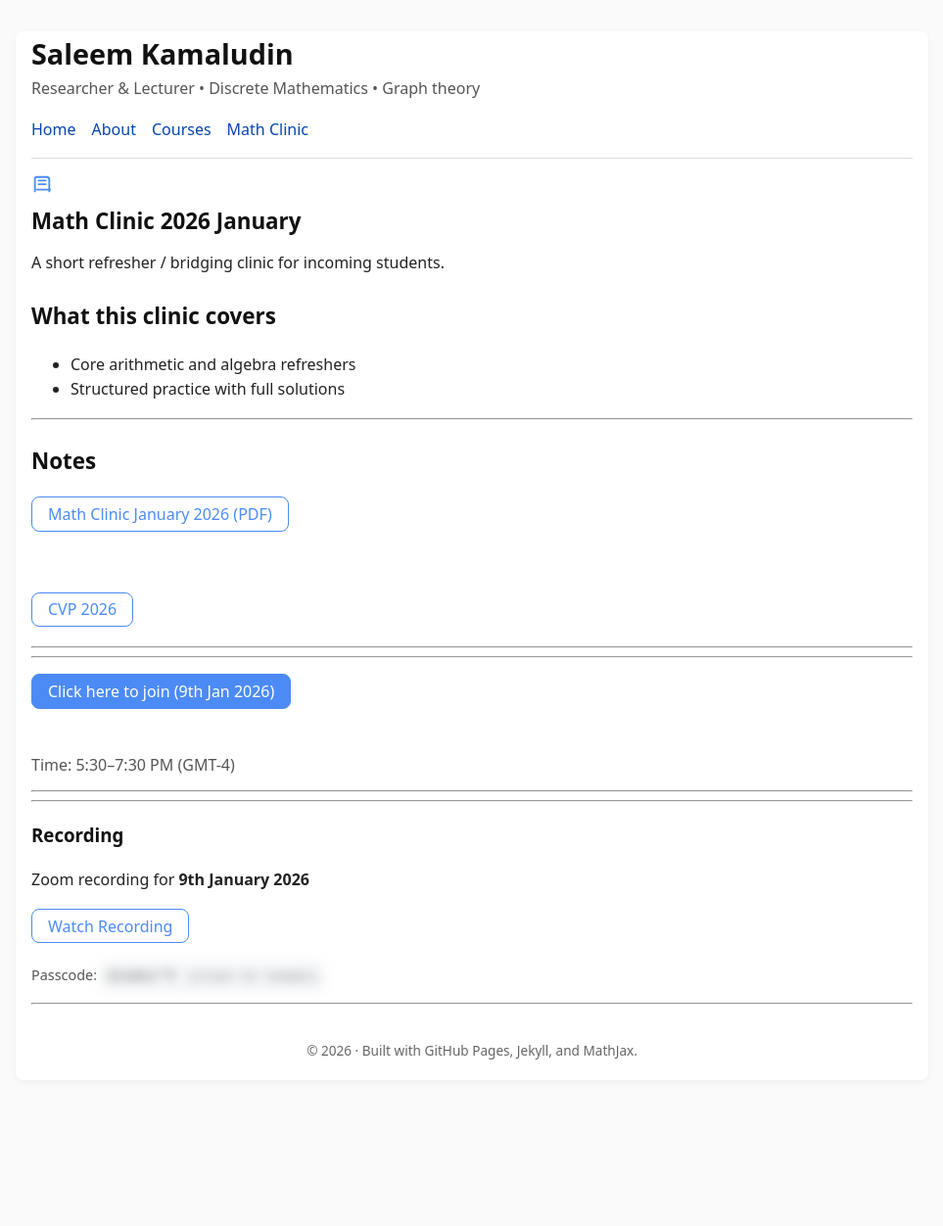
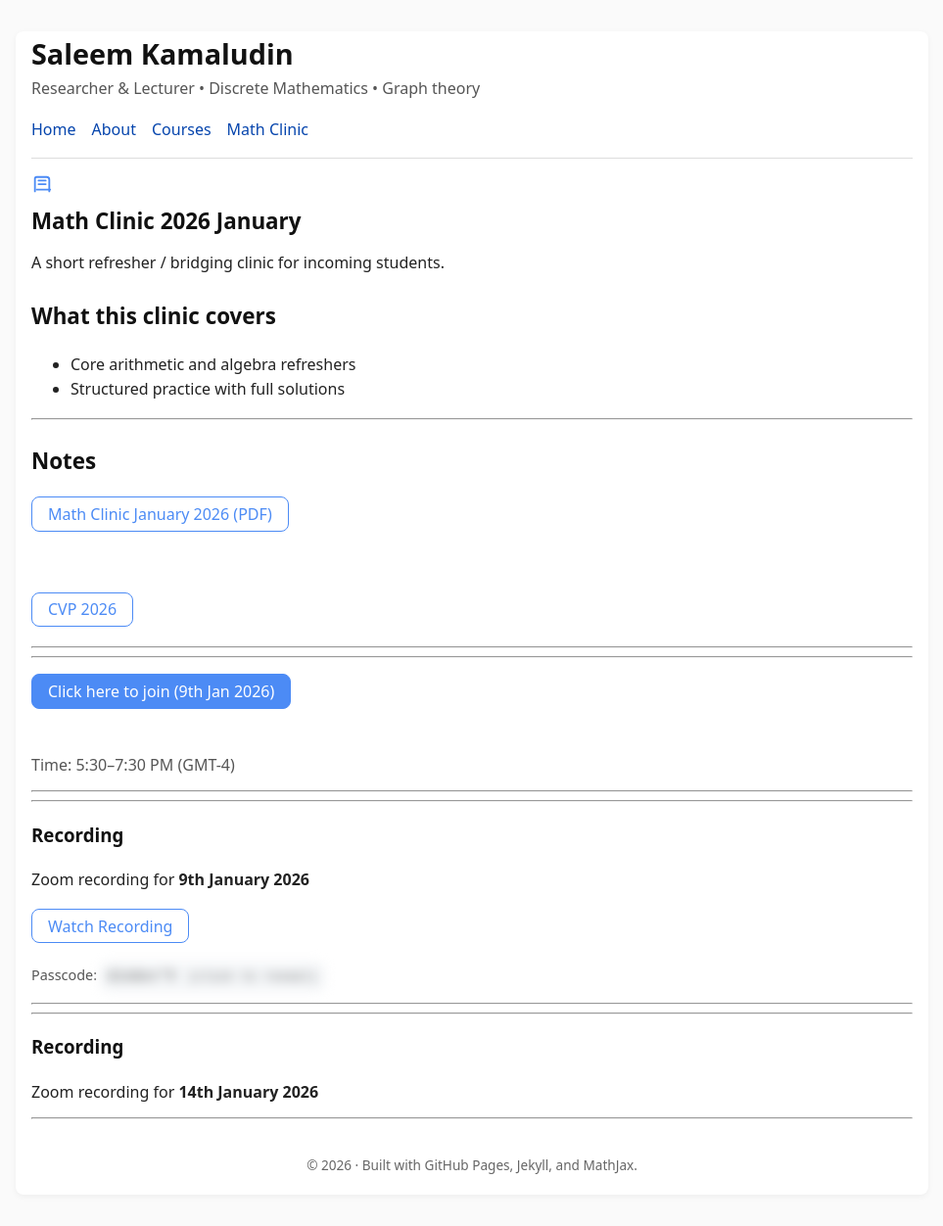
Before and after one commit to SaleemKamaludin/SaleemKamaludin.github.io, a Jekyll site: the page built from courses/math-clinic-2026/index.md, in a window 1280 px wide. Shown: the whole page at 98% size, without its empty margins (158-1121 px from the left). Built offline with Jekyll 4.4.1, drawn with Linux system fonts in a browser that asks for light colours; before the commit the page ends 1135 px from its top, so only the background shows below that.

Commit message:
Update index.md

```diff
--- a/courses/math-clinic-2026/index.md
+++ b/courses/math-clinic-2026/index.md
@@ -177,3 +177,12 @@ permalink: /courses/math-clinic-2026/
   <code class="passcode is-hidden" onclick="this.classList.remove('is-hidden')">&1e&ex*9
 </code>
 </p>
+
+
+
+
+---
+<hr class="soft" />
+
+<h3>Recording</h3>
+<p>Zoom recording for <b>14th January 2026</b></p>
```
